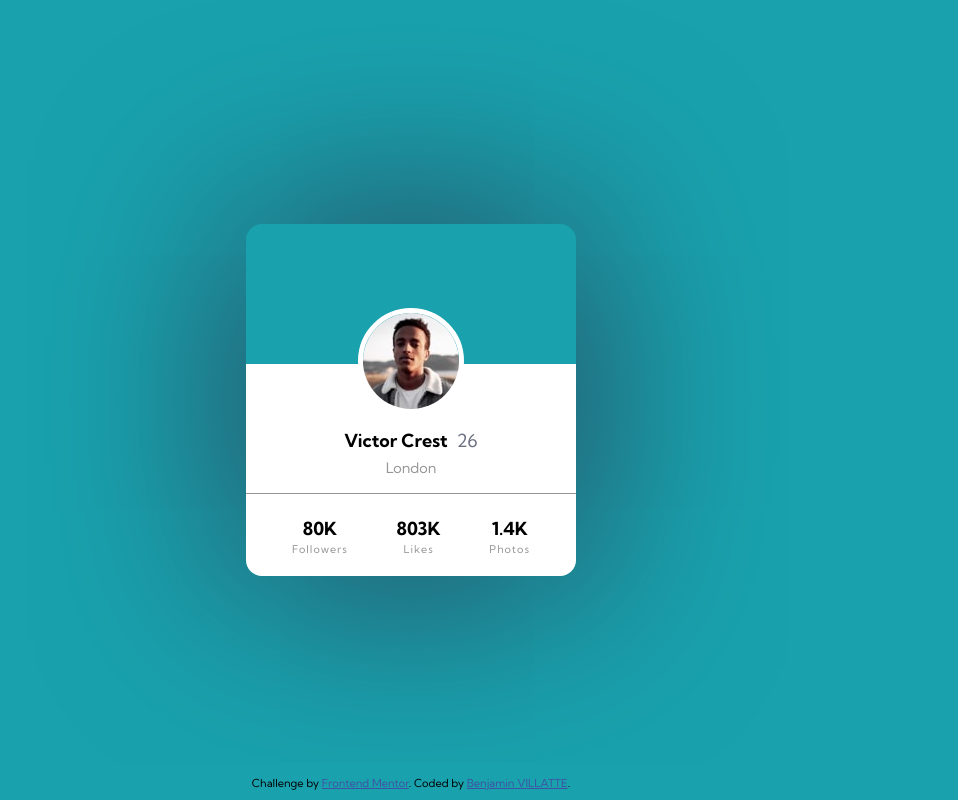
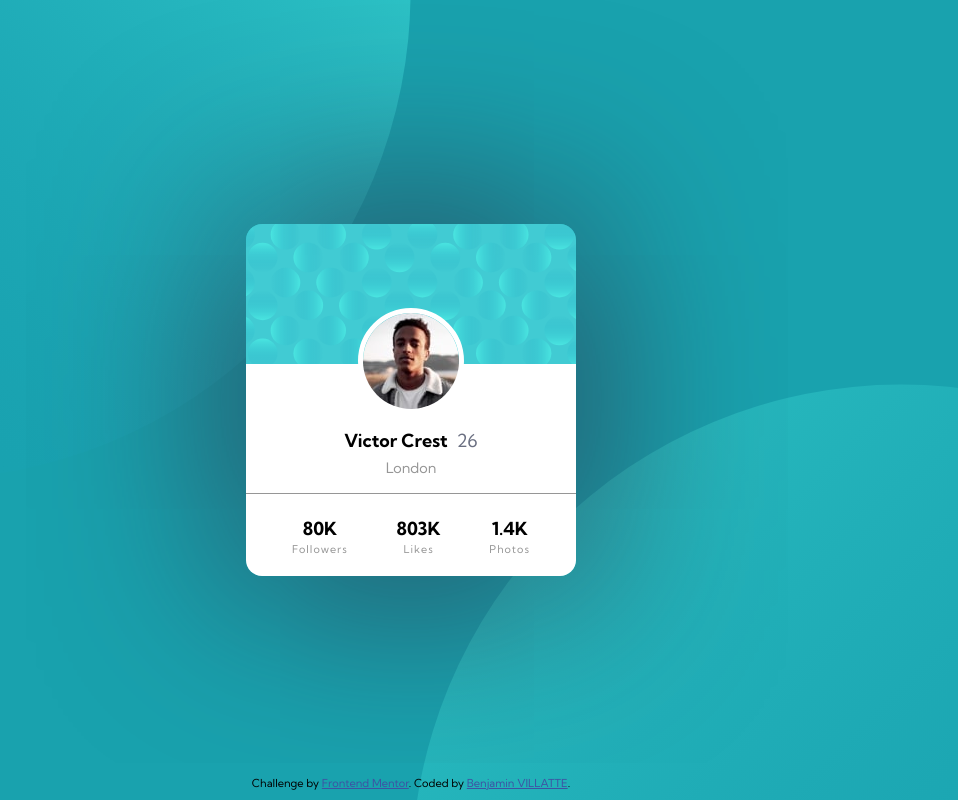
Before and after one commit to BenjaminVillatte/fem-profile-card-component, a website built with Vite: page index.html in a window 1280 px wide. Shown: the whole page, without its empty margins (229-1187 px from the left). Built offline with nearby package versions, Linux system fonts and the light colour scheme; files whose address does not match are found by name.

Commit message:
fix images uri

```diff
--- a/css/style.css
+++ b/css/style.css
@@ -14,7 +14,7 @@ body {
   font-size: 18px;
   font-weight: 400;
   background-color: var(--color-dark-cyan);
-  background-image: url('./images/bg-pattern-top.svg'), url('./images/bg-pattern-bottom.svg');
+  background-image: url('/images/bg-pattern-top.svg'), url('/images/bg-pattern-bottom.svg');
   background-position: bottom 40vh right 50vw, top 48vh left 50vw;
   background-repeat: no-repeat;
   display: flex;
@@ -36,7 +36,7 @@ body {
 .card-header {
   position:relative;
   height: 140px;
-  background-image: url('./images/bg-pattern-card.svg');
+  background-image: url('/images/bg-pattern-card.svg');
   background-position: center;
   position: relative;
 }
--- a/index.html
+++ b/index.html
@@ -6,7 +6,7 @@
   <meta charset="UTF-8" />
   <meta name="viewport" content="width=device-width, initial-scale=1.0" />
 
-  <link rel="icon" type="image/png" sizes="32x32" href="./images/favicon-32x32.png">
+  <link rel="icon" type="image/png" sizes="32x32" href="/images/favicon-32x32.png">
   <link rel="preconnect" href="https://fonts.gstatic.com">
   <link href="https://fonts.googleapis.com/css2?family=Kumbh+Sans:wght@400;700&display=swap" rel="stylesheet">
 
@@ -19,7 +19,7 @@
   <div class="card">
     <div class="card-header">
       <div class="avatar">
-        <img src="./images/image-victor.jpg" alt>
+        <img src="/images/image-victor.jpg" alt>
       </div>
     </div>
 
```
